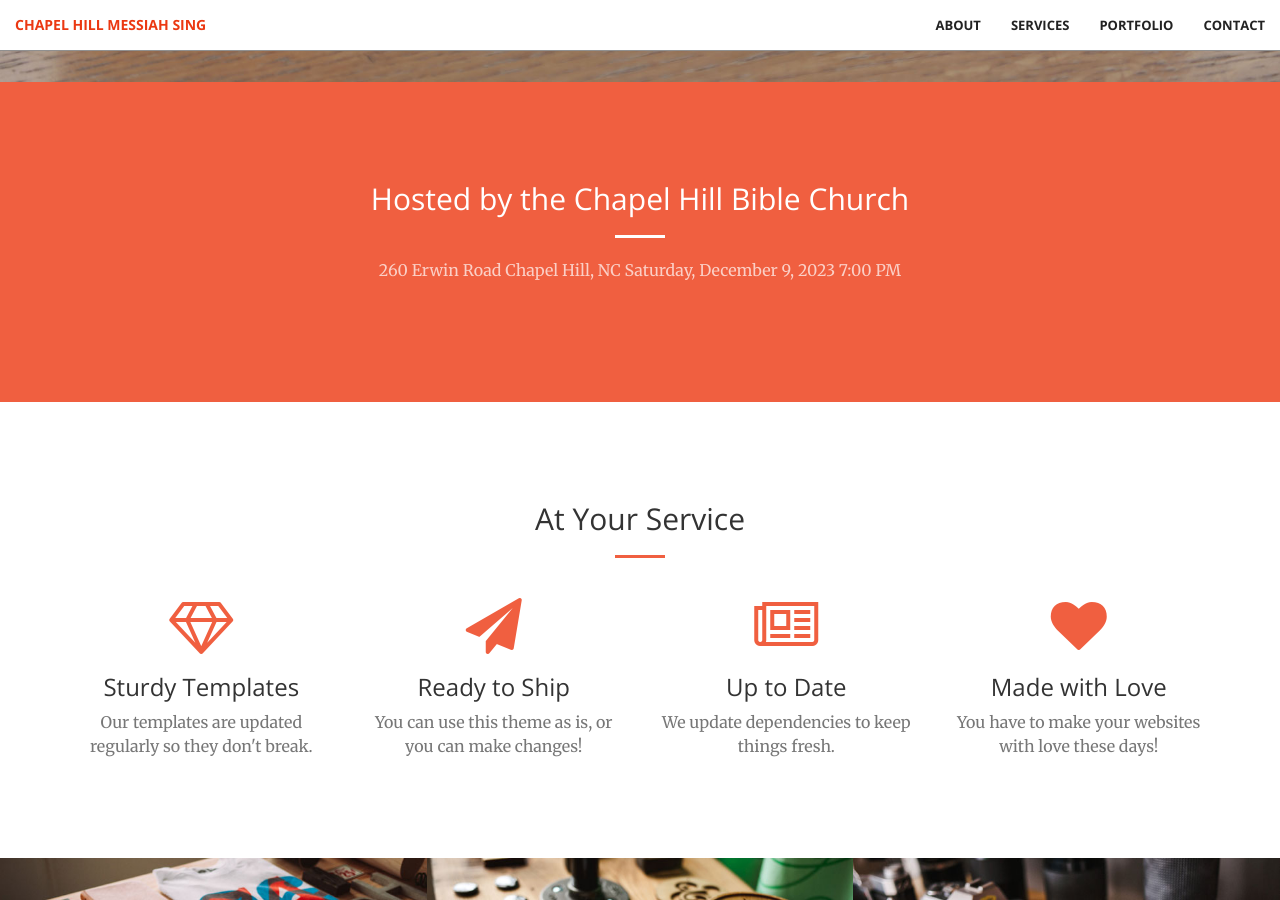
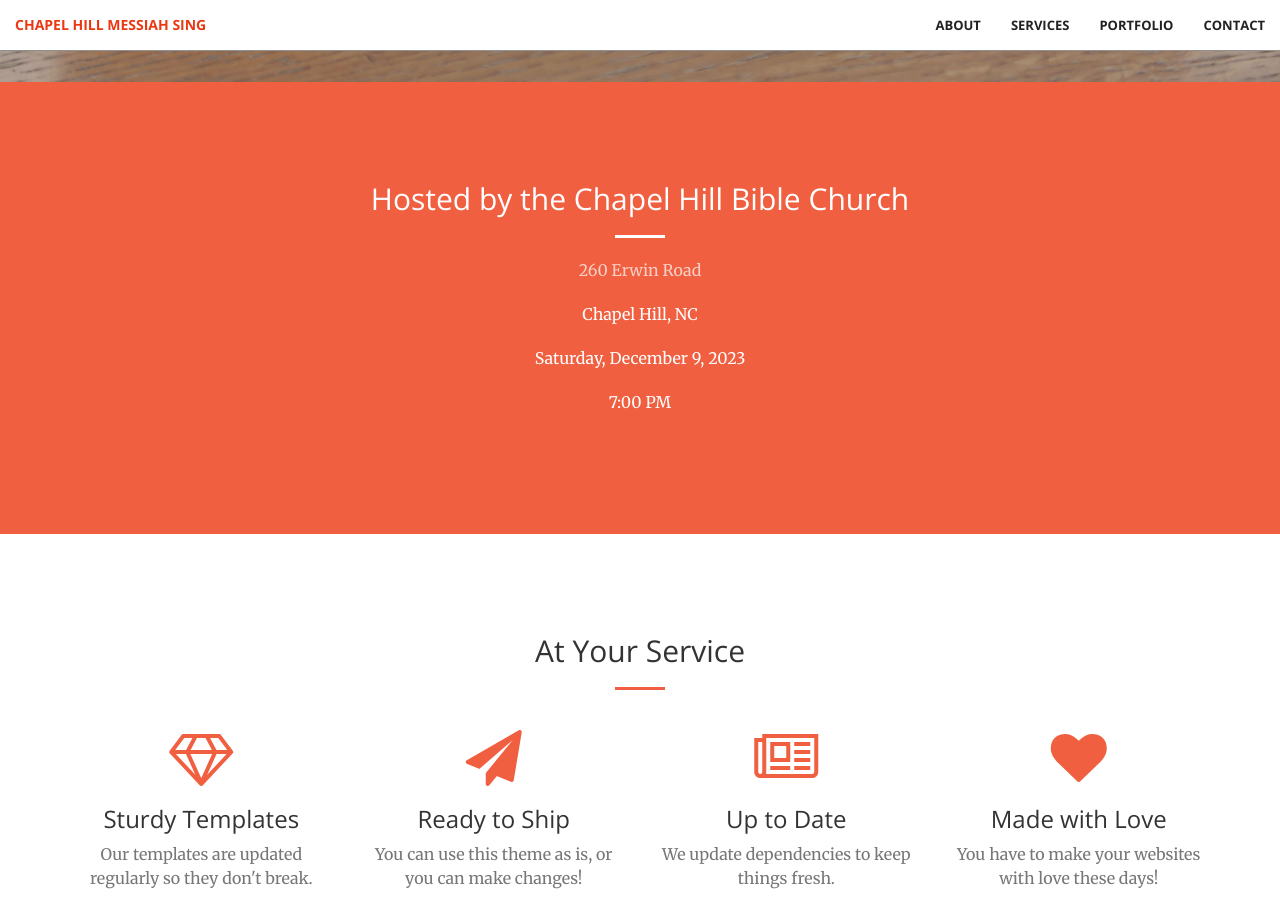
Before and after one commit to chapelhillmessiah/chapelhillmessiah.github.io, a Jekyll site: the page built from index-jekyll.html, in a window 1280 px wide and 900 px high, scrolled down 818 px. Built offline with Jekyll 4.4.1, drawn with Linux system fonts in a browser that asks for light colours.

Commit message:
[call-to-action.html] fix carriage returns for date time location

```diff
--- a/_includes/call-to-action.html
+++ b/_includes/call-to-action.html
@@ -4,10 +4,10 @@
             <div class="col-lg-8 col-lg-offset-2 text-center">
                 <h2 class="section-heading">Hosted by the Chapel Hill Bible Church</h2>
                 <hr class="light">
-                <p class="text-faded">260 Erwin Road
-                Chapel Hill, NC
-                    Saturday, December 9, 2023
-                7:00 PM</p>
+                <p class="text-faded">260 Erwin Road</p>
+                <p>Chapel Hill, NC</p>
+                <p>Saturday, December 9, 2023</p>
+                <p>7:00 PM</p>
                 <!-- <a href="#" class="btn btn-default btn-xl">Get Started!</a> --!>
             </div>
         </div>
```
